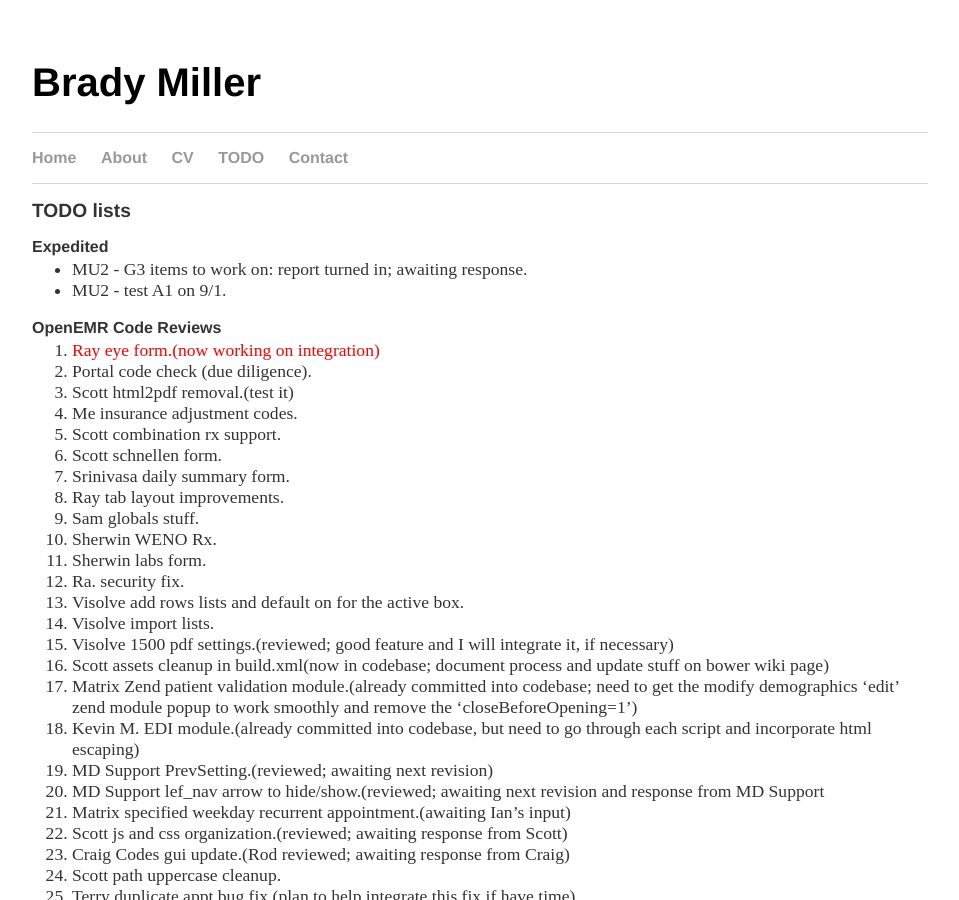
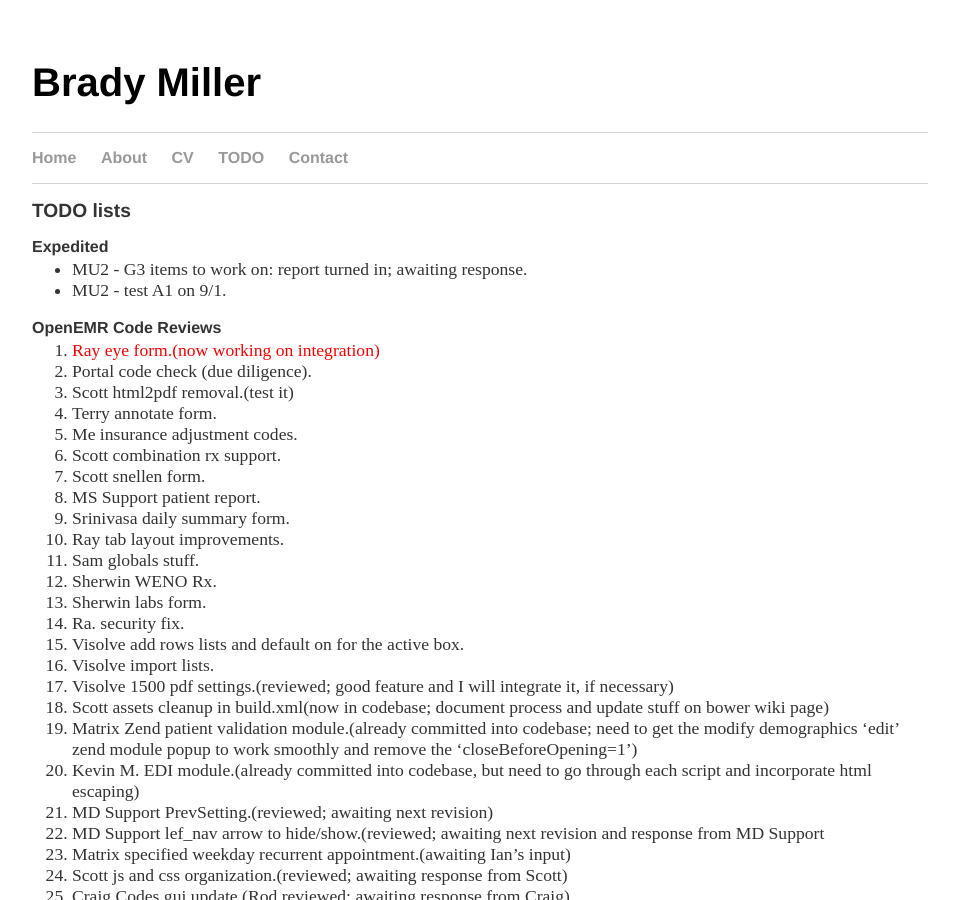
Before and after one commit to bradymiller/bradymiller.github.io, a Jekyll site: the page built from todo/index.md, in a window 1280 px wide and 900 px high. Shown: the whole window, without its empty margins (160-1119 px from the left). Built offline with Jekyll 4.4.1, drawn with Linux system fonts in a browser that asks for light colours.

Commit message:
Update todo list

```diff
--- a/todo/index.md
+++ b/todo/index.md
@@ -11,9 +11,11 @@
 1. <span style="color: red">Ray eye form.(now working on integration)</span>
 1. Portal code check (due diligence).
 1. Scott html2pdf removal.(test it)
+1. Terry annotate form.
 1. Me insurance adjustment codes.
 1. Scott combination rx support.
-1. Scott schnellen form.
+1. Scott snellen form.
+1. MS Support patient report.
 1. Srinivasa daily summary form.
 1. Ray tab layout improvements.
 1. Sam globals stuff.
```
